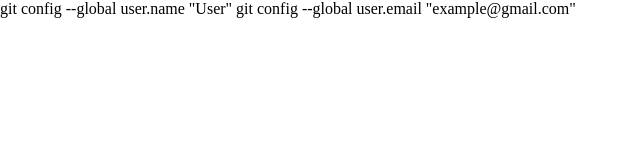
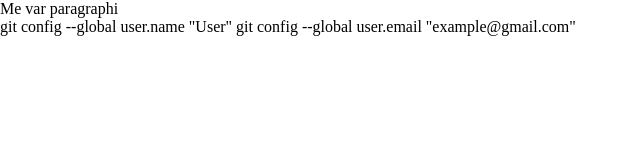
Before and after one commit to ZazaMetreveli/firstRepo, a plain HTML site: page index.html in a window 1280 px wide. Shown: the whole page, without its empty margins (0-640 px from the left). Drawn offline with Linux system fonts and the light colour scheme.

Commit message:
creted new paragraph

```diff
--- a/index.html
+++ b/index.html
@@ -9,7 +9,7 @@
 </head>
 <body>
 
-    <p></p>
+    <p>Me var paragraphi</p>
 
     git config --global user.name "User"
     git config --global user.email "example@gmail.com"
```
